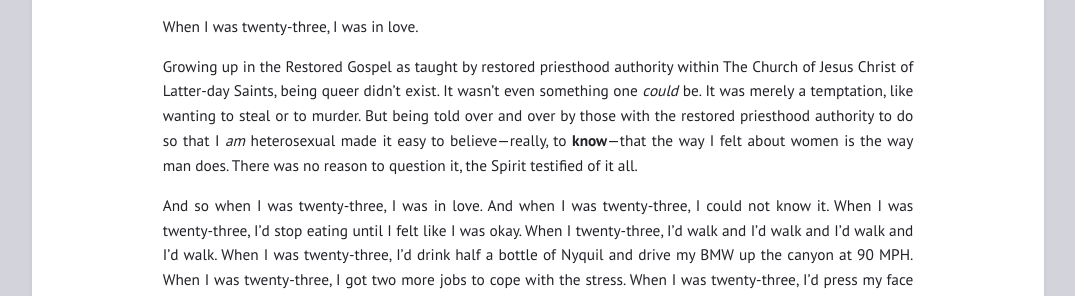
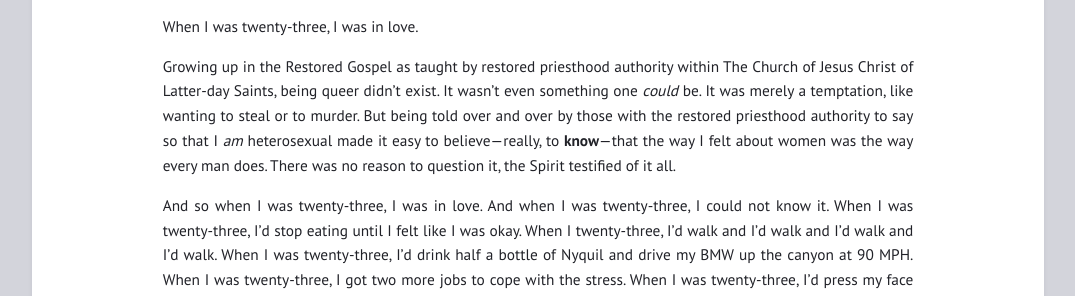
Before and after one commit to cafolau/cafolau.github.io, a Jekyll site: the page built from _posts/2025-11-13-when-i-was-twenty-three.md, in a window 1280 px wide. Shown: the part 1010-1306 px from the top of the page, without its empty margins (102-1177 px from the left). Built offline with Jekyll 4.4.1, drawn with Linux system fonts in a browser that asks for light colours.

Commit message:
Update 2025-11-13-when-i-was-twenty-three.md

```diff
--- a/_posts/2025-11-13-when-i-was-twenty-three.md
+++ b/_posts/2025-11-13-when-i-was-twenty-three.md
@@ -11,7 +11,7 @@ When I was twenty-three, there was a pandemic. There was a primary. There was an
 
 When I was twenty-three, I was in love.
 
-Growing up in the Restored Gospel as taught by restored priesthood authority within The Church of Jesus Christ of Latter-day Saints, being queer didn't exist. It wasn't even something one *could* be. It was merely a temptation, like wanting to steal or to murder. But being told over and over by those with the restored priesthood authority to do so that I *am* heterosexual made it easy to believe—really, to **know**—that the way I felt about women is the way man does. There was no reason to question it, the Spirit testified of it all.
+Growing up in the Restored Gospel as taught by restored priesthood authority within The Church of Jesus Christ of Latter-day Saints, being queer didn't exist. It wasn't even something one *could* be. It was merely a temptation, like wanting to steal or to murder. But being told over and over by those with the restored priesthood authority to say so that I *am* heterosexual made it easy to believe—really, to **know**—that the way I felt about women was the way every man does. There was no reason to question it, the Spirit testified of it all.
 
 And so when I was twenty-three, I was in love. And when I was twenty-three, I could not know it. When I was twenty-three, I'd stop eating until I felt like I was okay. When I twenty-three, I'd walk and I'd walk and I'd walk and I'd walk. When I was twenty-three, I'd drink half a bottle of Nyquil and drive my BMW up the canyon at 90 MPH. When I was twenty-three, I got two more jobs to cope with the stress. When I was twenty-three, I'd press my face into a pillow until my lungs burned. When I was twenty-three, he sent me the words, "Man kann dir nicht erwidern, was du willst."[^1] When I was twenty-three, I realized that he knew. He'd **known**.
 
```
